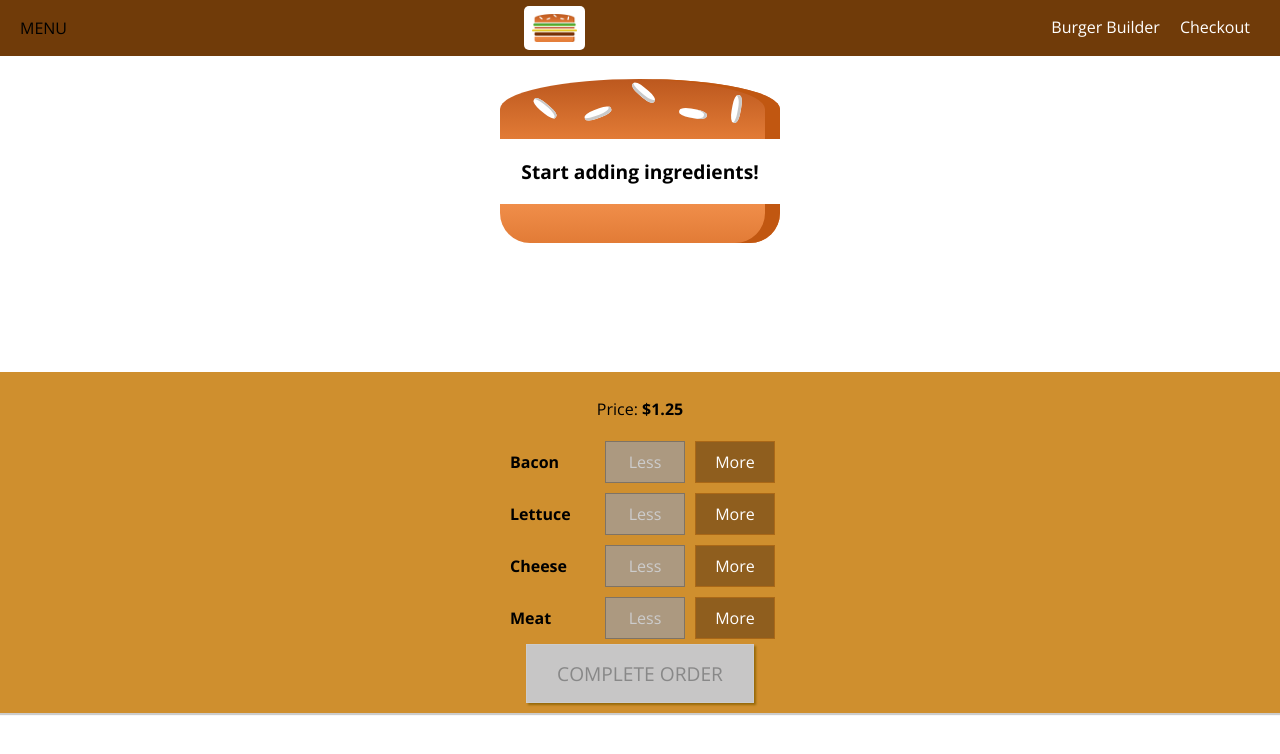
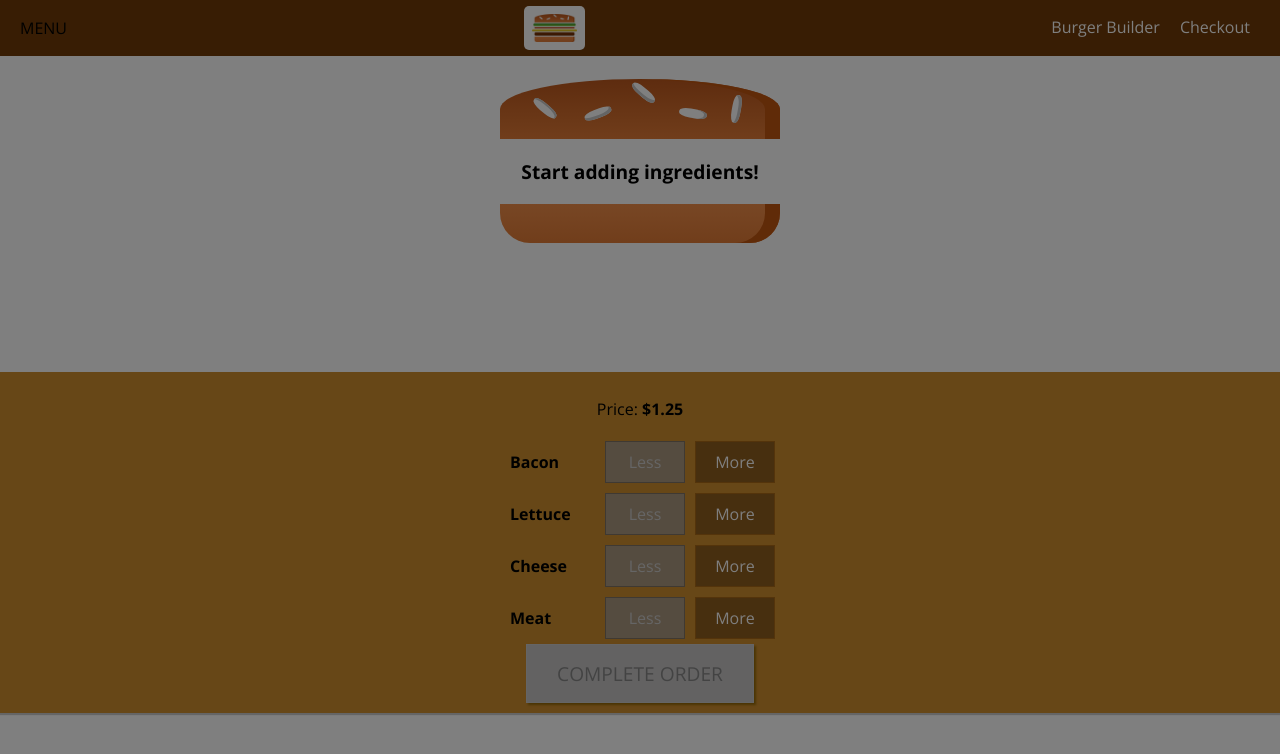
Before and after one commit to rdebeer1/burger-builder, a React app: page / in a window 1280 px wide. Shown: the top 754 px of the page. Built offline with nearby package versions, Linux system fonts and the light colour scheme.

Commit message:
reuses Backdrop for SideDrawer

```diff
--- a/src/components/Layout/Layout.js
+++ b/src/components/Layout/Layout.js
@@ -1,17 +1,33 @@
-import React, { Fragment } from 'react';
+import React, { Fragment, Component } from 'react';
 
 import Toolbar from '../Navigation/Toolbar/Toolbar'
 import SideDrawer from '../Navigation/SideDrawer/SideDrawer'
 import classes from './Layout.css'
 
-const layout = (props) => (
+class Layout extends Component {
+  state = {
+    showSideDrawer: true
+  }
+
+  sideDrawerCosedHandler = () => {
+    this.setState({
+      showSideDrawer: false
+    });
+  }
+
+  render() {
+    return(
       <Fragment>
         <Toolbar />
-    <SideDrawer />
+        <SideDrawer
+          open={this.state.showSideDrawer}
+          closed={this.sideDrawerCosedHandler} />
         <main className={classes.Content}>
-      {props.children}
+          {this.props.children}
         </main>
       </Fragment>
     );
+  }
+}
 
-export default layout;
+export default Layout;
--- a/src/components/Navigation/NavigationItems/NavigationItems.js
+++ b/src/components/Navigation/NavigationItems/NavigationItems.js
@@ -3,10 +3,10 @@ import React from 'react';
 import NavigationItem from './NavigationItem/NavigationItem'
 import classes from './NavigationItems.css'
 
-const navigationItems = () => (
+const navigationItems = (props) => (
   <ul className={classes.NavigationItems}>
     <NavigationItem
-      link='/' active={true}>Burger Builder</NavigationItem>
+      link='/' active>Burger Builder</NavigationItem>
     <NavigationItem
       link='/'>Checkout</NavigationItem>
   </ul>
--- a/src/components/Navigation/SideDrawer/SideDrawer.js
+++ b/src/components/Navigation/SideDrawer/SideDrawer.js
@@ -1,13 +1,21 @@
-import React from 'react';
+import React, { Fragment } from 'react';
 
 import Logo from '../../Logo/Logo';
 import NavigationItems from '../NavigationItems/NavigationItems';
+import Backdrop from '../../UI/Backdrop/Backdrop'
 import classes from './SideDrawer.css'
 
 const sideDrawer = (props) => {
-  //...
+  let attachedClasses = [classes.SideDrawer, classes.Close];
+  if (props.open) {
+    attachedClasses = [classes.SideDrawer, classes.Open];
+  }
   return (
-    <div className={classes.SideDrawer}>
+    <Fragment>
+      <Backdrop
+        show={props.open}
+        clicked={props.closed} />
+      <div className={attachedClasses.join(' ')}>
         <div className={classes.Logo}>
           <Logo />
         </div>
@@ -15,6 +23,7 @@ const sideDrawer = (props) => {
           <NavigationItems />
         </nav>
       </div>
+    </Fragment>
   );
 };
 
```
Lines whose indentation alone changed are shown as unchanged.
